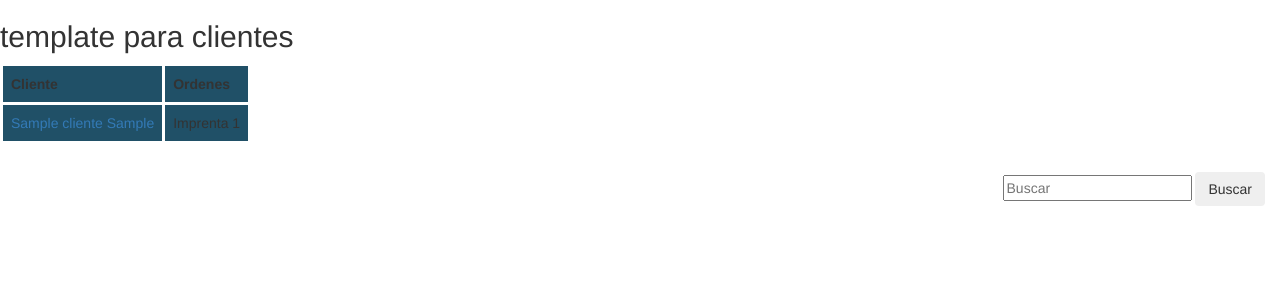
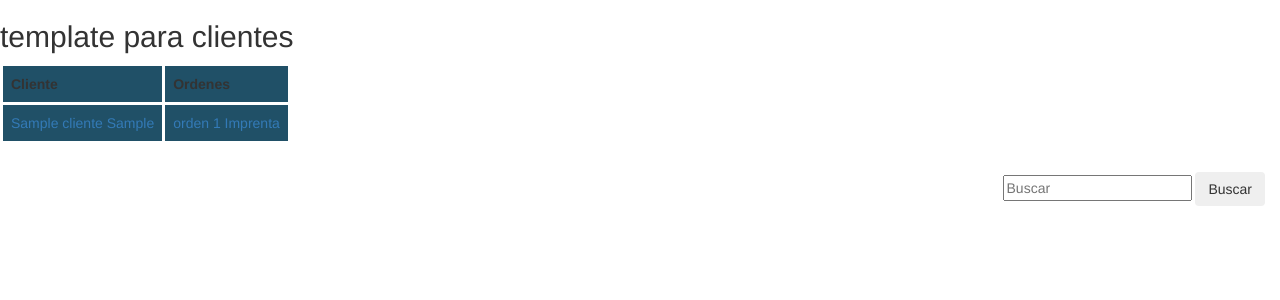
Before and after one commit to Alialmandoz/ArchivoImprimirWebApp, a Django app: page / in a window 1280 px wide. Shown: the part 51-351 px from the top of the page. Run offline with Django 3.2, Linux system fonts and the light colour scheme; tables that the repository leaves empty hold one stand-in row (values such as "Sample post"); some libraries are stand-ins or nearby versions.

Commit message:
fixed bug in index related to get_tipo_display

```diff
--- a/cliente/templates/cliente/index.html
+++ b/cliente/templates/cliente/index.html
@@ -13,7 +13,7 @@
             <td><a href="{% url 'detalleCliente' slug=cliente.slug  %}">{{ cliente.nombre}} {{ cliente.apellido }}</a></td>
             <td>{% for orden in ordenes %}
                     {% if orden.cliente.slug == cliente.slug %}
-                        {{ orden }}<br>
+                        <a href="{% url 'orden' pk=orden.pk  %} ">orden {{ orden.pk}}  {{ orden.get_tipo_display}}</a><br>
                     {% endif %}
                 {% endfor %}
             </td>
```
